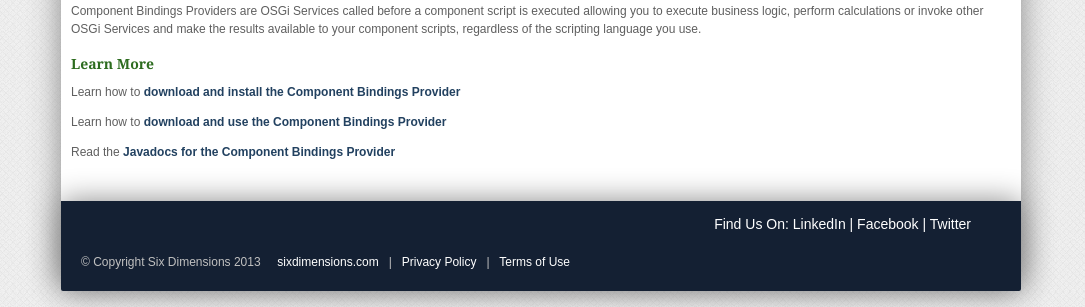
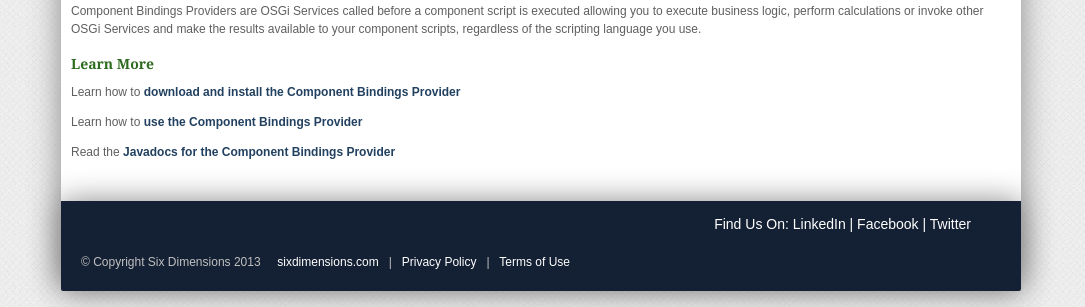
Before and after one commit to SixDimensions/Component-Bindings-Provider, a Jekyll site: the page built from index.md, in a window 1280 px wide. Shown: the part 615-922 px from the top of the page, without its empty margins (99-1184 px from the left). Built offline with Jekyll 4.4.1, drawn with Linux system fonts in a browser that asks for light colours.

Commit message:
Update index.md

```diff
--- a/index.md
+++ b/index.md
@@ -16,5 +16,5 @@ Component Bindings Providers are OSGi Services called before a component script
 ### Learn More
 
  * Learn how to [download and install the Component Bindings Provider](installation.html)
- * Learn how to [download and use the Component Bindings Provider](usage.html)
+ * Learn how to [use the Component Bindings Provider](usage.html)
  * Read the [Javadocs for the Component Bindings Provider](api.html)
```
